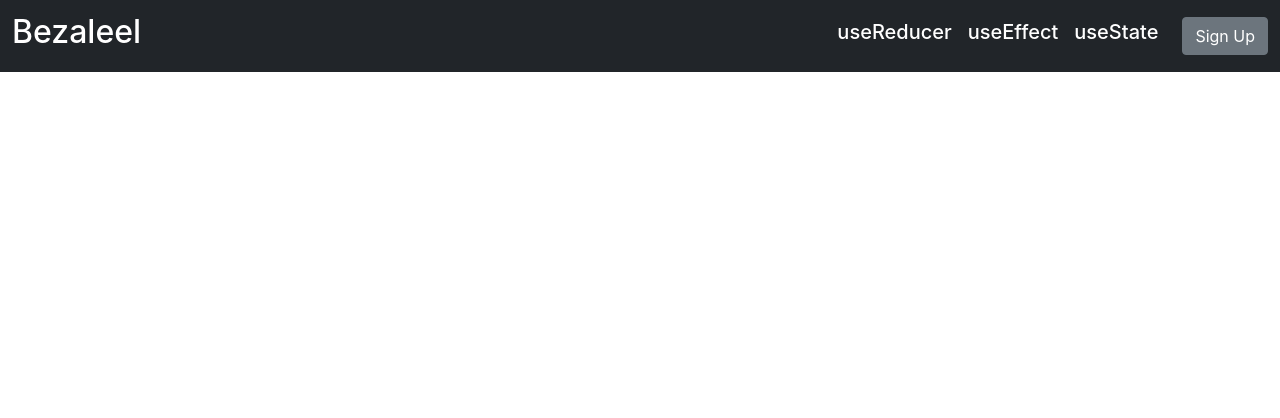
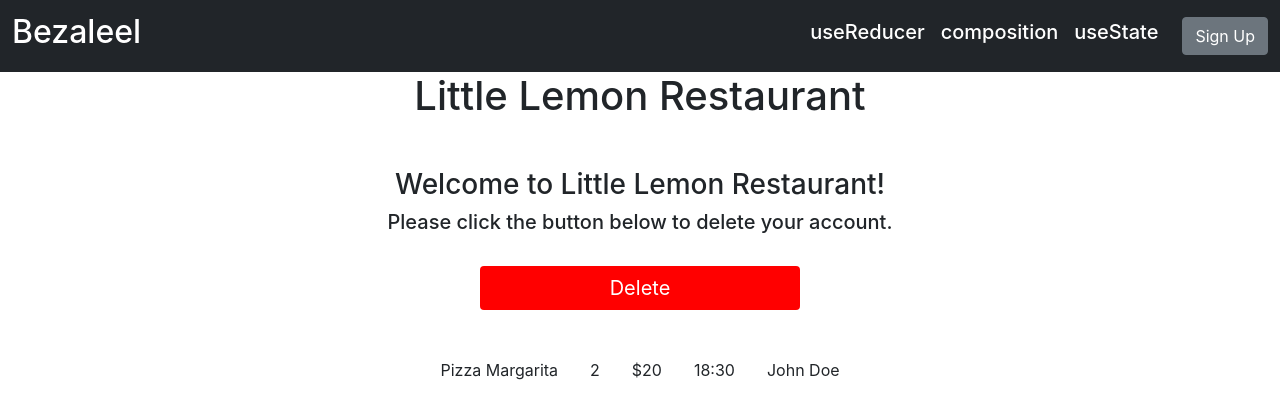
Before and after one commit to damianguch/React-State-Management, a React (Create React App) app: page /effect in a window 1280 px wide. Shown: the top 418 px of the page. Built offline with nearby package versions, Linux system fonts and the light colour scheme.

Commit message:
Meta React tutorial

```diff
--- a/src/App.css
+++ b/src/App.css
@@ -33,3 +33,32 @@
   outline: none;
   box-shadow: none;
 }
+
+.Overlay {
+  position: fixed;
+  top: 0;
+  left: 0;
+  width: 100%;
+  height: 100%;
+  background-color: rgba(0, 0, 0, 0.5); /* semi-transparent black */
+  z-index: 999; /* Ensures the overlay is on top of other elements */
+}
+
+.Alert {
+  position: fixed;
+  top: 50%;
+  left: 50%;
+  transform: translate(-50%, -50%);
+  background-color: white;
+  padding: 20px;
+  border-radius: 8px;
+  box-shadow: 0 2px 10px rgba(0, 0, 0, 0.1);
+  width: 30%; /* Adjust this value to make the modal wider */
+  height: 40%;
+  max-width: 600px; /* Maximum width for larger screens */
+  z-index: 1000; /* Ensures the modal is on top of the overlay */
+}
+
+.Row p {
+  display: inline-block;
+}
--- a/src/App.js
+++ b/src/App.js
@@ -14,6 +14,7 @@ import GoalApp from './components/GoalApp';
 import Employees from './components/Employees';
 import NavBar from './components/NavBar';
 import Reducer from './components/Reducer';
+import Composition from './components/Composition';
 
 function App() {
   return (
@@ -22,6 +23,7 @@ function App() {
         <NavBar />
         <Routes>
           <Route path="/reducer" element={<Reducer />} />
+          <Route path="/effect" element={<Composition />} />
           <Route
             path="/"
             element={
--- a/src/components/Calculator.js
+++ b/src/components/Calculator.js
@@ -102,7 +102,7 @@ function Calculator() {
         <button className="btn px-3 py-1 rounded mx-2" onClick={resetInput}>
           Reset Input
         </button>
-        <button className="btn px-3 py-1 rounded mx-2" onClick={resetResult}>
+        <button className="btn px-3 py-1 rounded mx-2 b" onClick={resetResult}>
           Reset Result
         </button>
       </form>
--- /dev/null
+++ b/src/components/Composition.js
@@ -0,0 +1,200 @@
+import React, { useState } from 'react';
+import { useNavigate } from 'react-router-dom';
+
+// Generic component. Uses the children props to specify its text.
+const Button = ({ backgroundColor, children, onClick }) => {
+  return (
+    <button
+      onClick={onClick}
+      className="btn w-25 mt-4 fs-5 mx-2 text-white"
+      style={{ backgroundColor }}>
+      {children}
+    </button>
+  );
+};
+
+// Generic component. Renders an overlay in the background and a white modal
+// in the center of the screen. The children props determine the content of
+// the modal.
+const Alert = ({ children, onClose }) => {
+  return (
+    <>
+      <div className="Overlay"></div>
+      <div className="Alert">
+        {children}
+        <Button backgroundColor="gray" onClick={onClose}>
+          Close
+        </Button>
+      </div>
+    </>
+  );
+};
+
+// Create a warning button using the specialization feature of component
+// composition; there, render the button component, configure its properties
+// to have red color and a text "Delete"
+const DeleteButton = ({ onClick }) => {
+  return (
+    <Button onClick={onClick} backgroundColor="red">
+      Delete
+    </Button>
+  );
+};
+
+function Composition() {
+  const [showAlert, setShowAlert] = useState(false);
+  const navigate = useNavigate();
+
+  const handleDeleteClick = () => {
+    setShowAlert(true);
+  };
+
+  const handleCloseAlert = () => {
+    setShowAlert(false);
+    navigate('/effect');
+  };
+
+  return (
+    <div className="App">
+      <header className="h1">Little Lemon Restaurant</header>
+      {!showAlert && (
+        <div className="">
+          <h3 className="mt-5">Welcome to Little Lemon Restaurant!</h3>
+          <p className="h5">
+            Please click the button below to delete your account.
+          </p>
+          <DeleteButton onClick={handleDeleteClick} />
+        </div>
+      )}
+
+      {showAlert && (
+        <Alert onClose={handleCloseAlert}>
+          <h2 className="fw-bold">Delete Account</h2>
+          <p className="h5">
+            Are you sure you want to delete? You will miss all your delicious
+            recipes!
+          </p>
+          <DeleteButton onClick={handleCloseAlert} />
+        </Alert>
+      )}
+
+      <LiveOrders />
+    </div>
+  );
+}
+
+export default Composition;
+
+// //JSX
+// export const Logout = () => {
+//   <div>
+//     <p>Are you sure?</p>
+//     <SubmitButton color="red">Yes</SubmitButton>
+//   </div>;
+// };
+
+// // Elements Tree
+// const elementObject = {
+//   type: 'div',
+//   props: {
+//     children: [
+//       {
+//         type: 'p',
+//         props: {
+//           children: 'Are you sure?'
+//         }
+//       },
+//       {
+//         type: SubmitButton,
+//         props: {
+//           color: 'blue',
+//           children: 'Yes'
+//         }
+//       }
+//     ]
+//   }
+// };
+
+// // By using the children prop, it has become a generic component
+// // to which we can provide any valid JSX as children
+// function Dialog(props) {
+//   return <div className="modal">{props.children}</div>;
+// }
+
+// // ConfirmDialog is a special case of Dialog
+// function ConfirmDialog() {
+//   return (
+//     <Dialog color="blue">
+//       <h1 className="dialogue-title">Thanks!</h1>
+//       <p className="dialogue-message">
+//         We'll Process your order in less than 24 hours.
+//       </p>
+//     </Dialog>
+//   );
+// }
+
+//A component that encapsulates the tradional or native HTML button
+const SubmitButton = () => {
+  const buttonTitle = 'Submit';
+
+  return (
+    <button className="btn btn-dark">
+      <span>{buttonTitle}</span>
+    </button>
+  );
+};
+
+export const Logout = () => {
+  return (
+    <div className="mt-5">
+      <p>Are You Sure?</p>
+      <SubmitButton color="blue">Yes</SubmitButton>
+    </div>
+  );
+};
+
+const buttonElement = {
+  type: SubmitButton,
+  props: {
+    color: 'green',
+    children: 'Submit!'
+  }
+};
+
+React.cloneElement(buttonElement, { disabled: true });
+
+// A row compoenent to handle the separation per item
+const Row = ({ children, spacing }) => {
+  const childStyle = {
+    marginLeft: `${spacing}px`
+  };
+
+  return (
+    <div className="Row">
+      {React.Children.map(children, (child, index) => {
+        // props are immutable objects, so create a copy of the element
+        // first and perform the transformation on the copy
+        return React.cloneElement(child, {
+          style: {
+            ...child.props.style,
+            ...(index > 0 ? childStyle : {})
+          }
+        });
+      })}
+    </div>
+  );
+};
+
+export function LiveOrders() {
+  return (
+    <div className="App mt-5">
+      <Row spacing={32}>
+        <p>Pizza Margarita</p>
+        <p>2</p>
+        <p>$20</p>
+        <p>18:30</p>
+        <p>John Doe</p>
+      </Row>
+    </div>
+  );
+}
--- a/src/components/GoalApp.js
+++ b/src/components/GoalApp.js
@@ -1,5 +1,9 @@
 import { useState } from 'react';
 
+/**
+ * The GoalForm Component submitHandler function takes the "onAdd" fxn from
+ * the GoalApp componnent. It supplies the parameters to the onAdd fxn.
+ */
 function GoalForm(props) {
   const [formData, setFormData] = useState({ goal: '', by: '' });
 
@@ -18,16 +22,16 @@ function GoalForm(props) {
     <div className="container w-50">
       <h1 className="App">My Little Lemon Goals</h1>
       <form onSubmit={submitHandler} className="row">
-        <label className="form-label">Goal</label>
+        <label className="form-label fs-5 px-0">Goal</label>
         <input
-          className="h5 form-control"
+          className="form-control"
           type="text"
           name="goal"
           placeholder="Goal"
           value={formData.goal}
           onChange={changeHandler}
         />
-        <label className="form-label">Timeline: </label>
+        <label className="form-label fs-5 mt-3 px-0">Timeline: </label>
         <input
           className="h5 form-control"
           type="text"
@@ -44,6 +48,10 @@ function GoalForm(props) {
   );
 }
 
+/**
+ * The ListOfGoals components takes the goals list array(allGoals) from the
+ * GoalApp componet and display them.
+ */
 function ListOfGoals(props) {
   return (
     <div className="d-flex justify-content-center">
@@ -60,6 +68,10 @@ function ListOfGoals(props) {
   );
 }
 
+/**
+ * Supplies the allGoals array and onAdd fxn as props to ListOfGoals and
+ * GoalsForm components.
+ */
 export default function GoalApp() {
   const [allGoals, updateAllGoals] = useState([]);
 
--- a/src/components/MealsContext.js
+++ b/src/components/MealsContext.js
@@ -3,7 +3,7 @@ import { createContext, useContext, useState } from 'react';
 // Create and export the context
 export const MealsContext = createContext();
 
-// Create a provider component
+// Create a context provider component
 export const MealsProvider = ({ children }) => {
   const [meals, setMeals] = useState([]);
 
--- a/src/components/MealsListAPI.js
+++ b/src/components/MealsListAPI.js
@@ -1,9 +1,10 @@
 import { useContext, useState } from 'react';
 import { MealsContext } from './MealsContext';
 
-// Consume the Context in MealsList Component
 function MealsList() {
   const [mealName, setMealName] = useState('');
+
+  // Consume the Context in MealsList Component
   const { meals, addMeal } = useContext(MealsContext);
 
   const handleAddMeal = (e) => {
--- a/src/components/NavBar.js
+++ b/src/components/NavBar.js
@@ -26,9 +26,9 @@ function NavBar() {
               </Link>
             </li>
             <li className="nav-item">
-              <a className="nav-link text-white h5" href="/effect">
-                useEffect
-              </a>
+              <Link className="nav-link text-white h5" to="/effect">
+                composition
+              </Link>
             </li>
             <li className="nav-item">
               <a className="nav-link text-white h5" href="/state">
--- a/src/components/Reducer.js
+++ b/src/components/Reducer.js
@@ -1,7 +1,33 @@
-import React from 'react';
+import { useReducer } from 'react';
+
+const reducer = (state, action) => {
+  if (action.type === 'buy_ingredients') return { money: state.money - 10 };
+  if (action.type === 'sell_a_meal') return { money: state.money + 10 };
+
+  return state;
+};
 
 function Reducer() {
-  return <div>Reducer</div>;
+  const initialState = { money: 100 };
+  const [state, dispatch] = useReducer(reducer, initialState);
+
+  return (
+    <div className="container outline-none App mt-5 border border-2 w-50">
+      <h1 className="mt-3">Wallet: {state.money}</h1>
+      <div className="mt-3">
+        <button
+          className="btn btn-dark mx-2 fs-5"
+          onClick={() => dispatch({ type: 'buy_ingredients' })}>
+          Shopping For Veggies
+        </button>
+        <button
+          className="btn btn-dark mx-2 fs-5"
+          onClick={() => dispatch({ type: 'sell_a_meal' })}>
+          Serve Customer A Meal
+        </button>
+      </div>
+    </div>
+  );
 }
 
 export default Reducer;
```
Also changed, not shown: src/components/Spread.js (added, +20 -0 lines).
